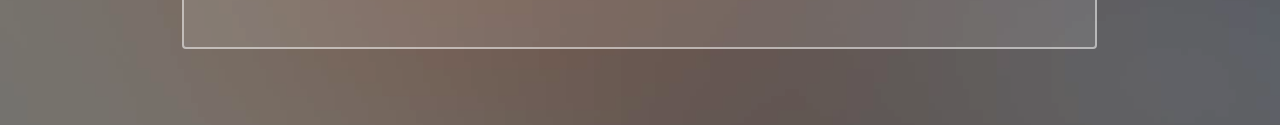
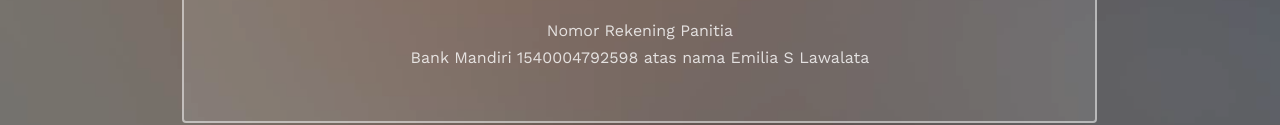
Before and after one commit to uncenfh/uncenfh.github.io, a plain HTML site: page index.html in a window 1280 px wide. Shown: the part 2078-2203 px from the top of the page. Drawn offline with nearby package versions, Linux system fonts and the light colour scheme; files whose address does not match are found by name.

Commit message:
first commit 2

```diff
--- a/index.html
+++ b/index.html
@@ -129,9 +129,12 @@
 									</div>
 									<h2 style="color:white ;">
 										Tempat <br> Aula Fakultas Hukum Abepura</h2>
+
+									<p>Nomor Rekening Panitia <br>	Bank Mandiri 1540004792598 atas nama Emilia S Lawalata</p>
 								</div>
 							</div>
 						</div>
+
 					</div>
 				</div>
 			</div>
```
